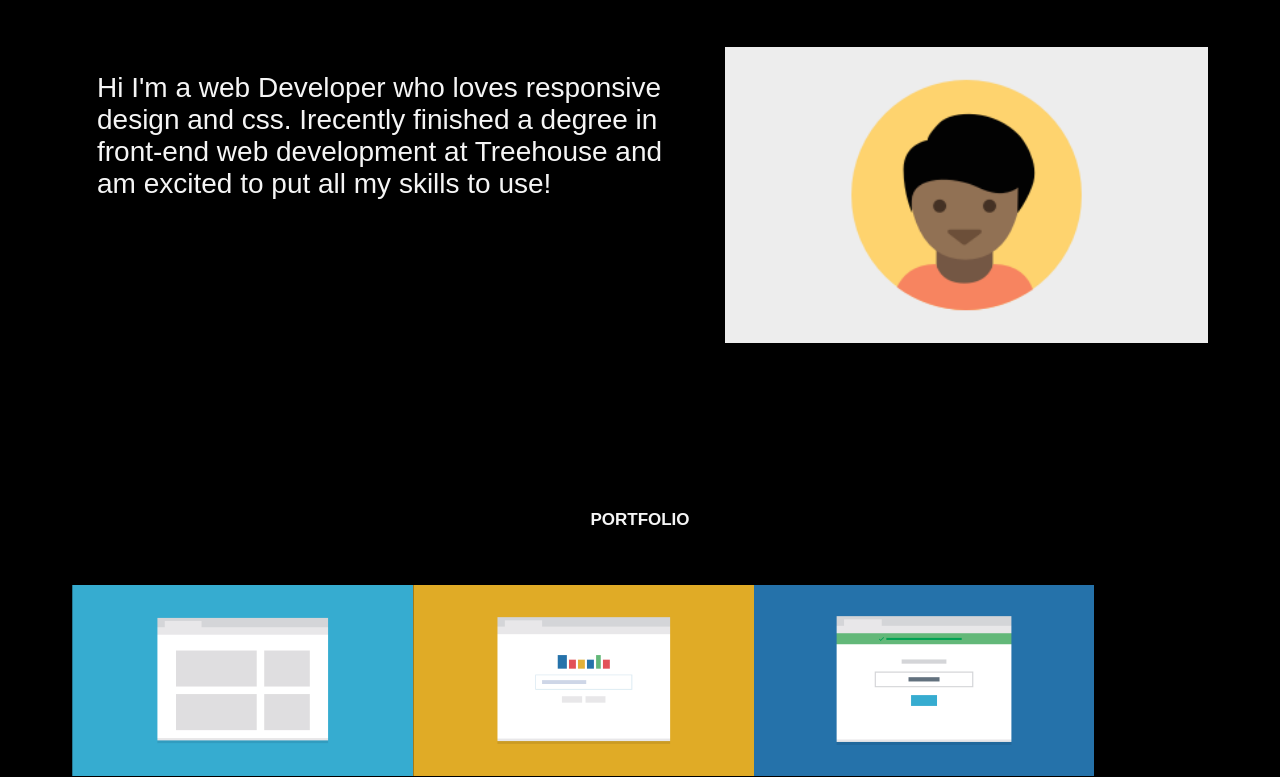
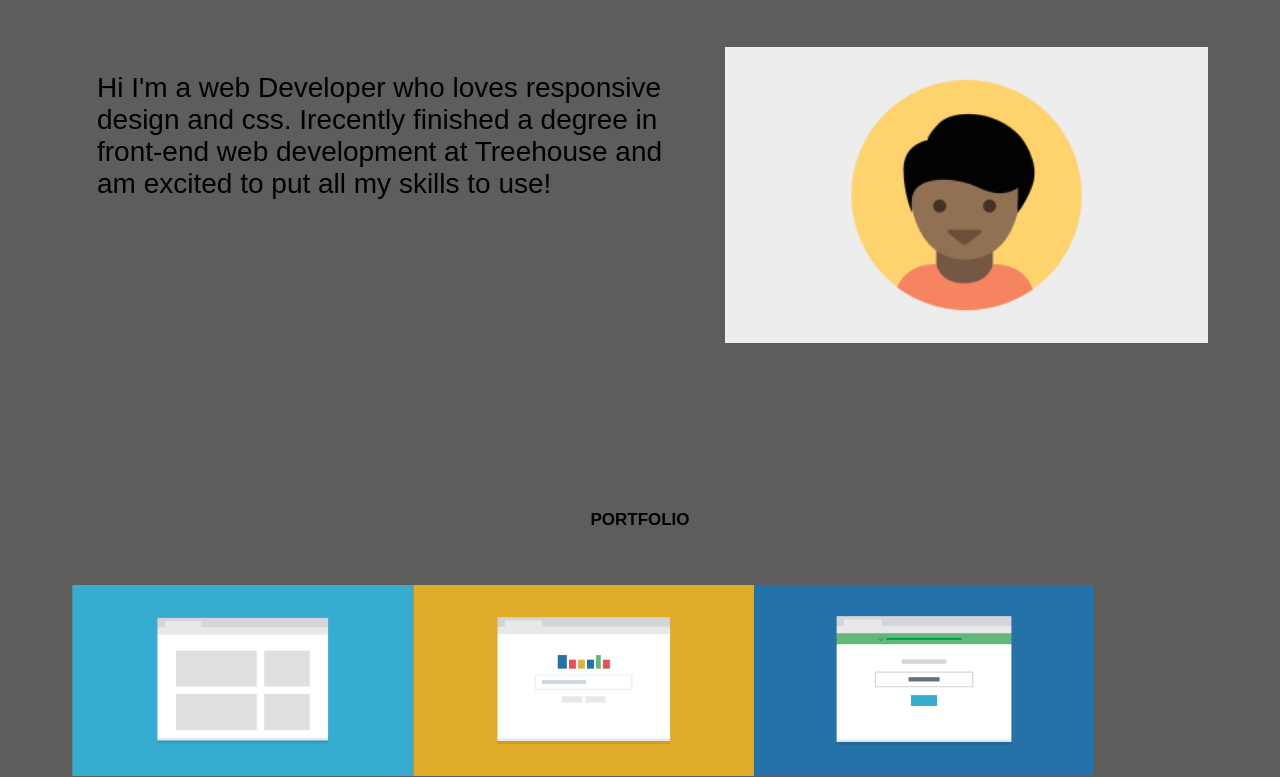
Before and after one commit to WojciechChomanski/My-Second-Techdegree-Project, a plain HTML site: page index.html in a window 1280 px wide. Shown: the part 120-897 px from the top of the page. Drawn offline with Linux system fonts and the light colour scheme.

Commit message:
Update
small fix

```diff
--- a/css/styles.css
+++ b/css/styles.css
@@ -5,11 +5,11 @@
 
 body {
     padding:5%;
-    background: black;
+    background: rgb(95, 92, 92);
 }
 
 h1, h2, p, li, h3 {
-    color: whitesmoke !important;
+    color: black !important;
 }
 
 img {
```
Also changed, not shown: index.html (+1 -1 lines).
